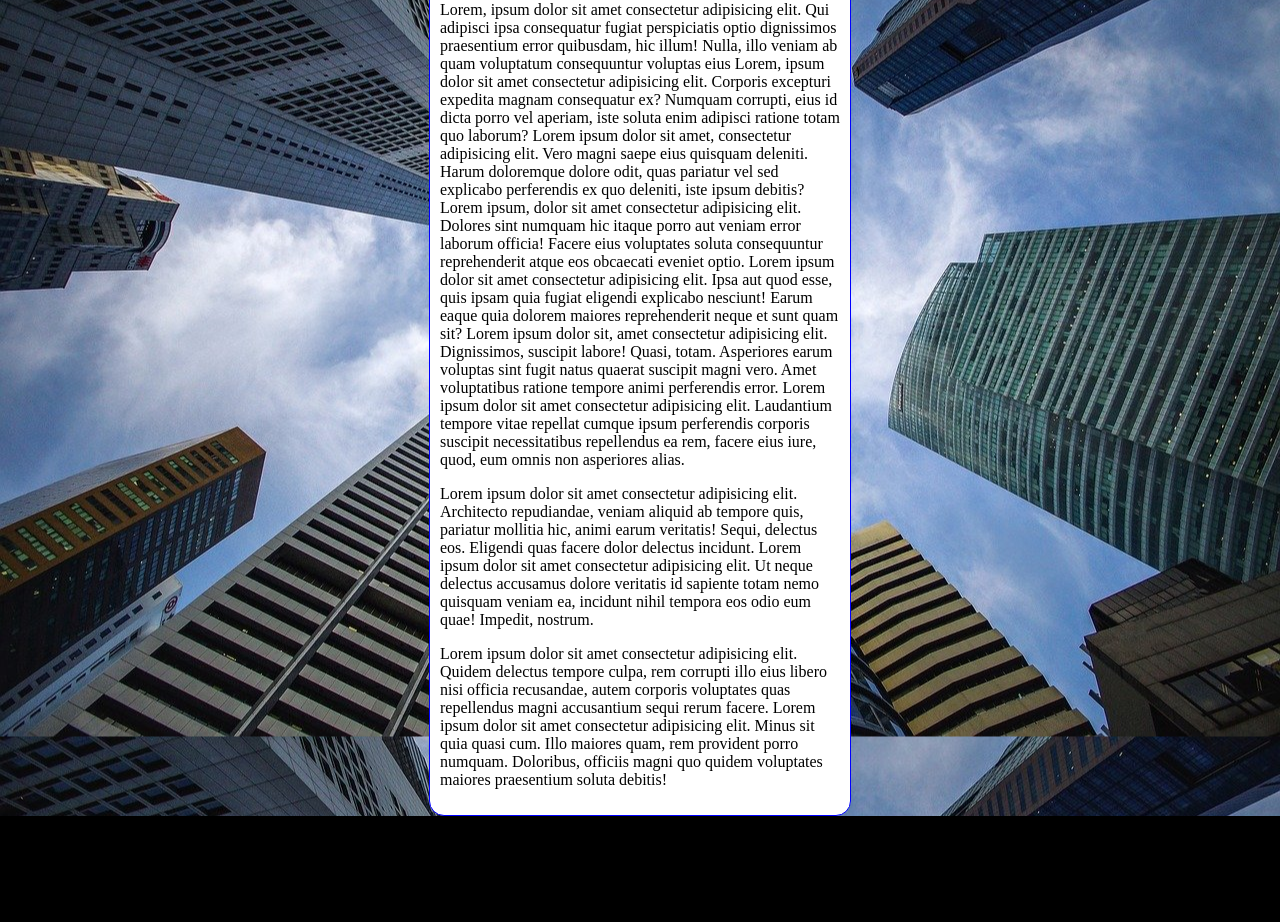
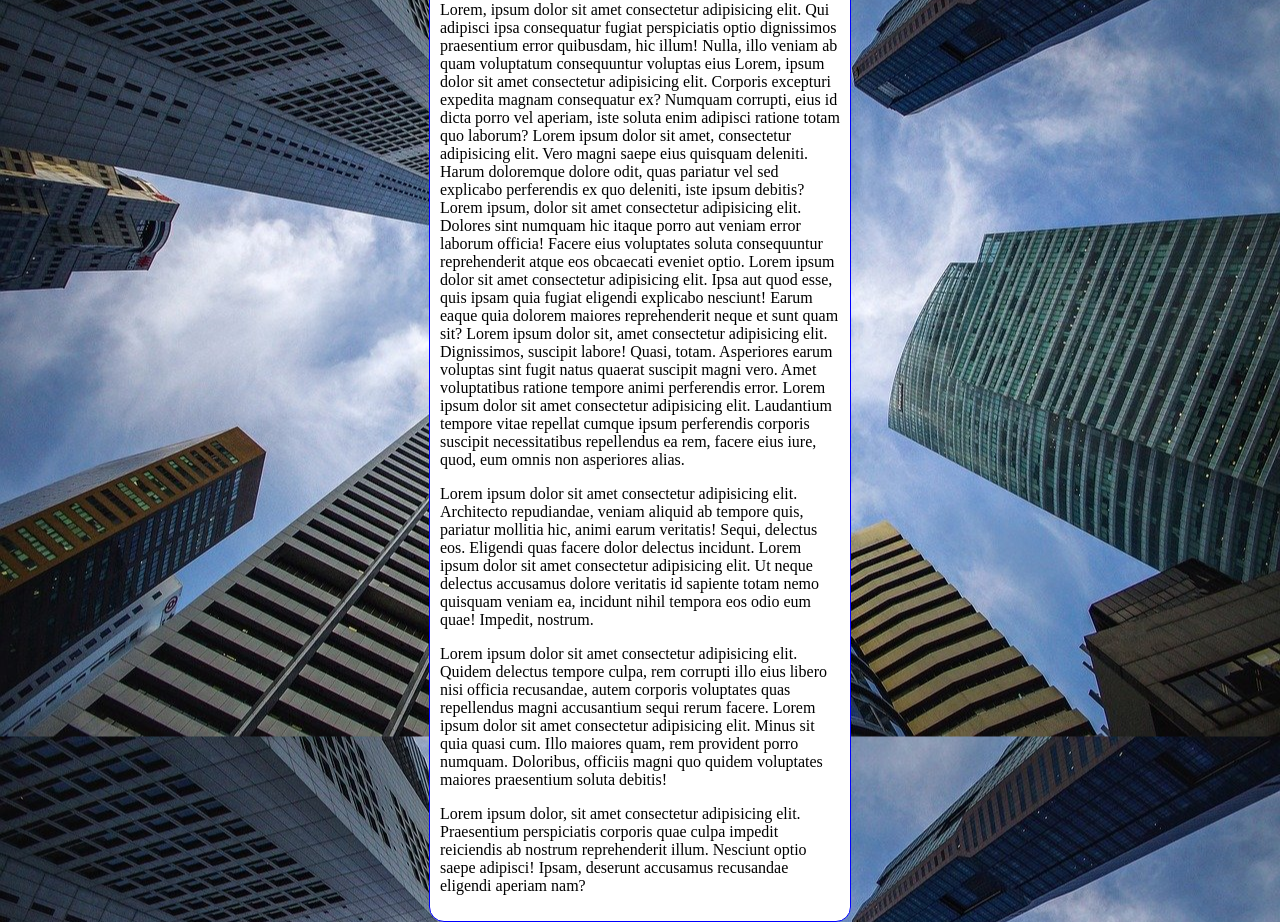
Before and after one commit to D4nilo-Rocha/Html5-e-Css3, a plain HTML site: page ex022/fundo006.html in a window 1280 px wide. Shown: the part 98-1020 px from the top of the page. Before the commit the page ends 914 px from the top, so only its background shows below. Drawn offline with Linux system fonts and the light colour scheme.

Commit message:
atualização

```diff
--- a/ex022/fundo006.html
+++ b/ex022/fundo006.html
@@ -32,6 +32,7 @@
         <p>
             Lorem ipsum dolor sit amet consectetur adipisicing elit. Quidem delectus tempore culpa, rem corrupti illo eius libero nisi officia recusandae, autem corporis voluptates quas repellendus magni accusantium sequi rerum facere. Lorem ipsum dolor sit amet consectetur adipisicing elit. Minus sit quia quasi cum. Illo maiores quam, rem provident porro numquam. Doloribus, officiis magni quo quidem voluptates maiores praesentium soluta debitis!
         </p>
+        <p>Lorem ipsum dolor, sit amet consectetur adipisicing elit. Praesentium perspiciatis corporis quae culpa impedit reiciendis ab nostrum reprehenderit illum. Nesciunt optio saepe adipisci! Ipsam, deserunt accusamus recusandae eligendi aperiam nam?</p>
 
 
     </main>
```
